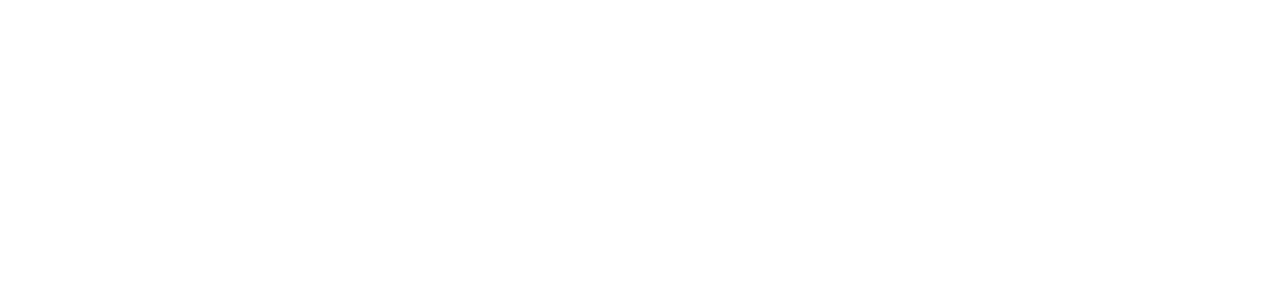
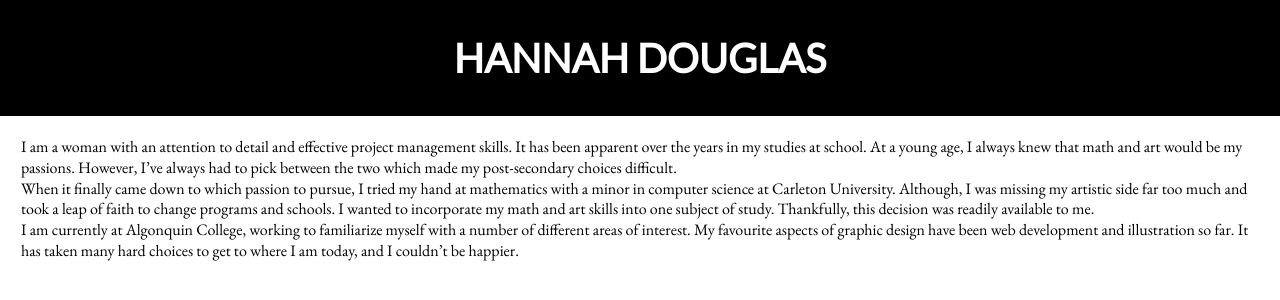
Before and after one commit to hldouglas/dsn1675-project-1, a plain HTML site: page index.html in a window 1280 px wide. Drawn offline with nearby package versions, Linux system fonts and the light colour scheme.

Commit message:
Added all the content

```diff
--- a/css/main.css
+++ b/css/main.css
@@ -10,16 +10,37 @@ html {
   -ms-text-size-adjust: 100%;
   -webkit-text-size-adjust: 100%;
   text-size-adjust: 100%;
+  font-size: 100%;
+  line-height: 1.3;
 }
 
 *, *::before, *::after {
   box-sizing: inherit;
 }
 
+body {
+  margin: 0;
+  padding: 0;
+}
+
+header {
+  background-color: black;
+  padding: 2em;
+}
+
 h1 {
   font-family: 'Lato', sans-serif;
+  color: white;
+  text-align: center;
+  margin: 0;
+  font-size: 2.5rem
+}
+
+.wrapper {
+  margin: 21px;
 }
 
 p {
   font-family: 'EB Garamond', serif;
+  margin: 0;
 }
--- a/index.html
+++ b/index.html
@@ -12,5 +12,33 @@
 </head>
 <body>
 
+  <header>
+    <h1>HANNAH DOUGLAS</h1>
+  </header>
+
+  <div class="wrapper">
+  <main>
+    <p>I am a woman with an attention to detail and effective project management
+       skills. It has been apparent over the years in my studies at school. At a
+        young age, I always knew that math and art would be my passions.
+        However, I’ve always had to pick between the two which made my
+        post-secondary choices difficult.
+      <br>When it finally came down to which passion to pursue, I tried my hand
+      at mathematics with a minor in computer science at Carleton University.
+      Although, I was missing my artistic side far too much and took a leap of
+      faith to change programs and schools. I wanted to incorporate my math and
+      art skills into one subject of study. Thankfully, this decision was
+      readily available to me.
+      <br>I am currently at Algonquin College, working to familiarize myself
+      with a number of  different areas of interest. My favourite aspects of
+      graphic design have been web development and illustration so far. It has
+      taken many hard choices to get to where I am today, and I couldn’t be
+      happier.</p>
+  </main>
+  </div>
+
+  <footer>
+  </footer>
+
 </body>
 </html>
```
